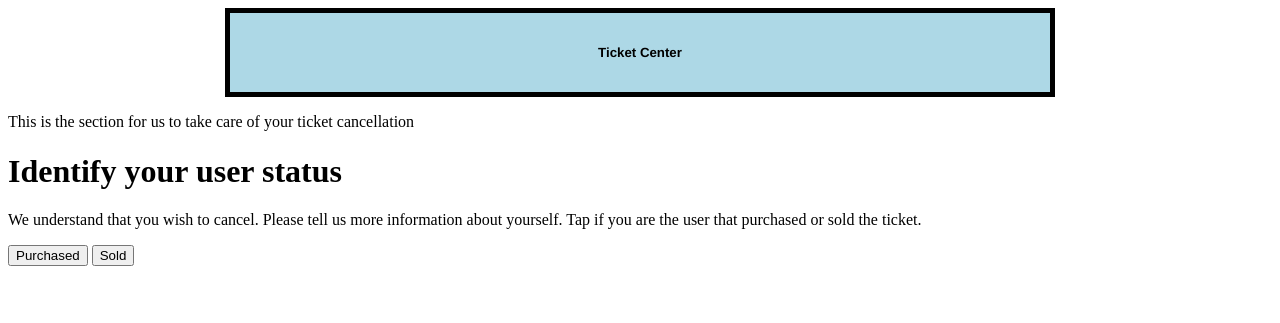
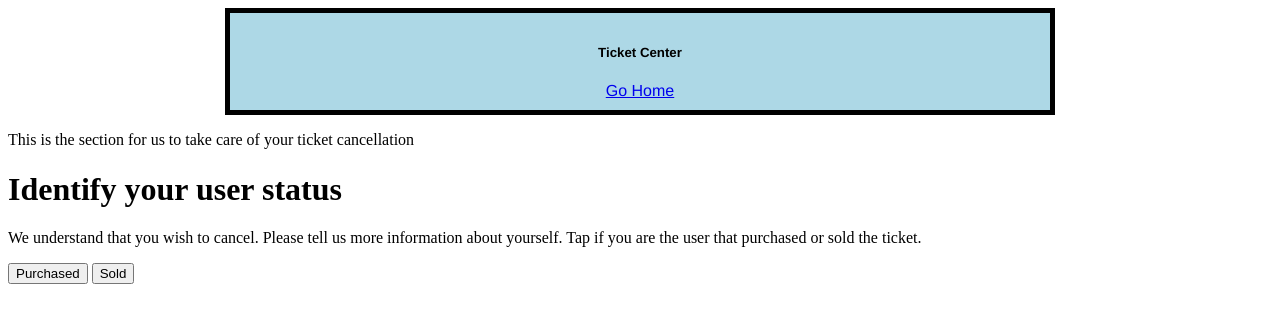
Before and after one commit to johns28y/TICKETCENTER, a PHP site: page /website/ticketcancellation.php in a window 1280 px wide. Shown: the top 323 px of the page. Run offline with PHP 8.4, Linux system fonts and the light colour scheme.

Commit message:
Add files via upload

```diff
--- a/Website/ticketcancellation.php
+++ b/Website/ticketcancellation.php
@@ -11,6 +11,9 @@
             <h5>
             Ticket Center
             </h5>
+            <a href = "home.php">
+                Go Home<br>
+            </a>
         </div>
         <div data-role = "main" class = "ui-content">
         <p>This is the section for us to take care of your ticket cancellation</p>
```
